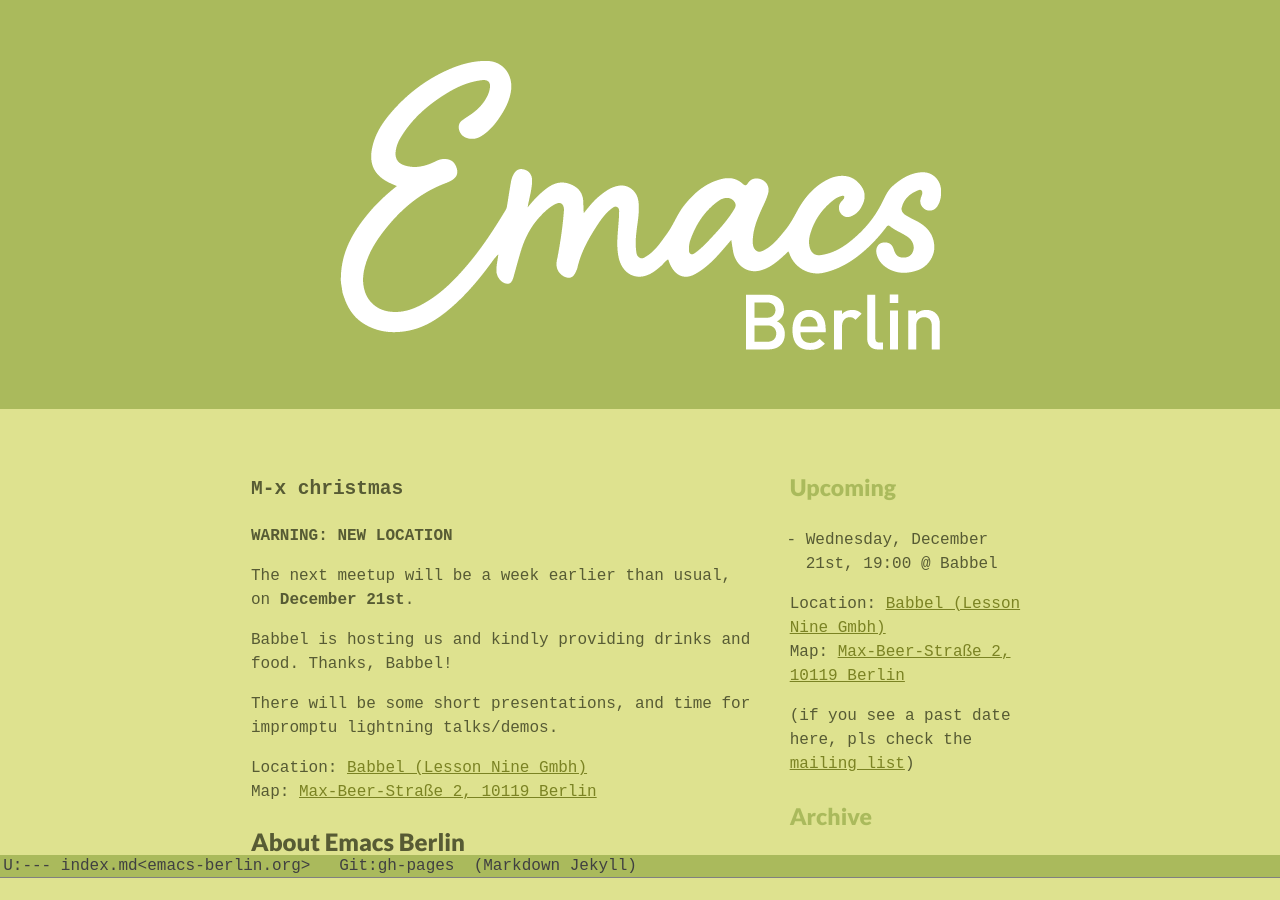
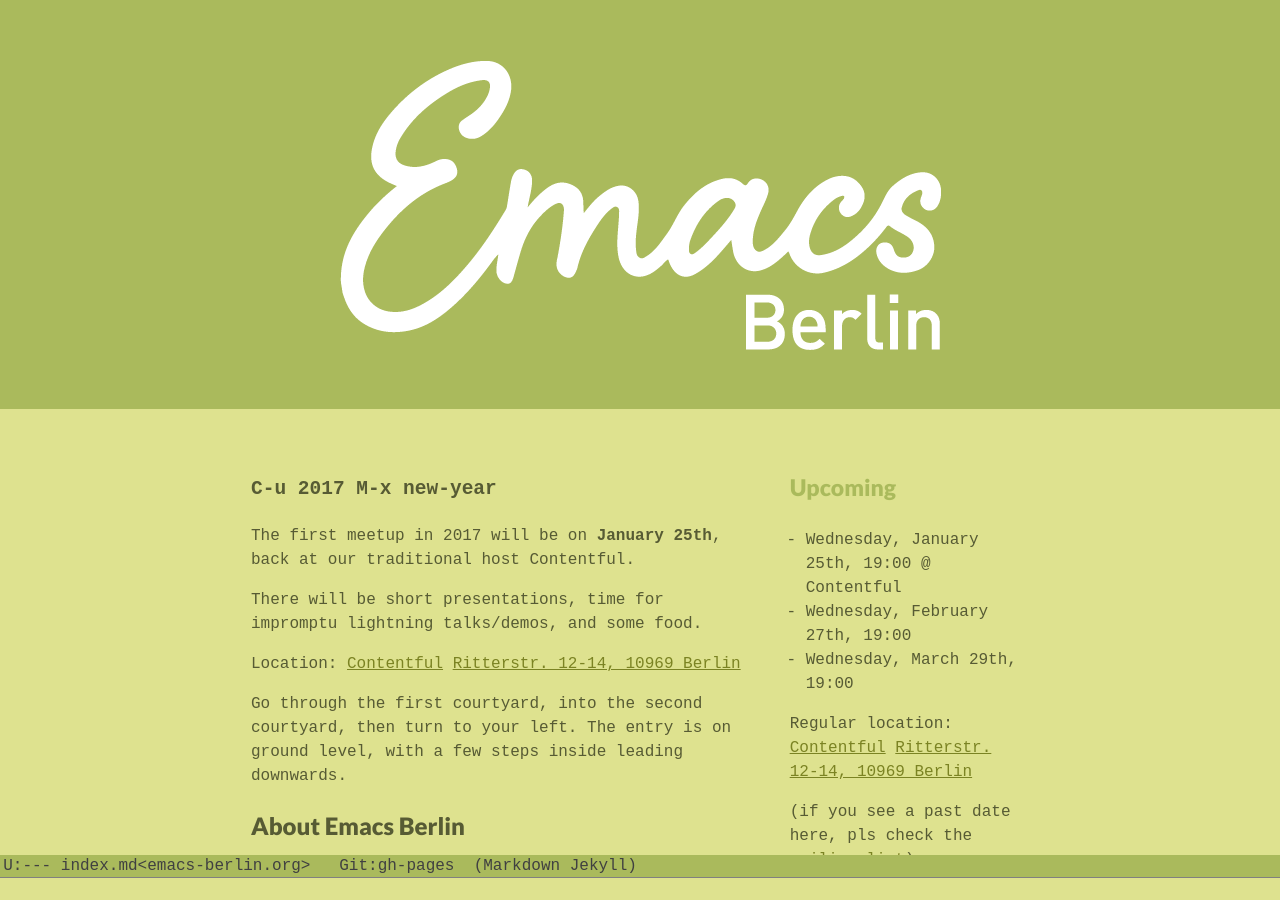
Before and after one commit to emacs-berlin/emacs-berlin.org, a Jekyll site: the page built from index.md, in a window 1280 px wide and 900 px high. Built offline with Jekyll 4.4.1, drawn with Linux system fonts in a browser that asks for light colours.

Commit message:
January 2017 upcoming

```diff
--- a/index.md
+++ b/index.md
@@ -13,25 +13,23 @@ layout: default
 
 <section id="below-fold"><div class="row"><div class="medium-8 columns">
 
-## `M-x christmas`
+## `C-u 2017 M-x new-year`
 
-**WARNING: NEW LOCATION**
+The first meetup in 2017 will be on **January 25th**, back at our
+traditional host Contentful.
 
-The next meetup will be a week earlier than usual, on **December 21st**.
+There will be short presentations, time for impromptu lightning
+talks/demos, and some food.
 
-Babbel is hosting us and kindly providing drinks and food. Thanks, Babbel!
+Location: [Contentful](http://contentful.com)
+[Ritterstr. 12-14, 10969 Berlin](http://www.openstreetmap.org/?mlat=52.501438558101654&mlon=13.410902917385101#map=19/52.50144/13.41090&layers=N)
 
-There will be some short presentations, and time for impromptu lightning talks/demos.
+Go through the first courtyard, into the second courtyard, then turn
+to your left. The entry is on ground level, with a few steps inside
+leading downwards.
 
-<!-- Location: [Contentful](http://contentful.com) -->
-<!-- [Ritterstr. 12-14, 10969 Berlin](http://www.openstreetmap.org/?mlat=52.501438558101654&mlon=13.410902917385101#map=19/52.50144/13.41090&layers=N) -->
-
-<!-- Go through the first courtyard, into the second courtyard, then turn -->
-<!-- to your left. The entry is on ground level, with a few steps inside -->
-<!-- leading downwards. -->
-
-Location: [Babbel (Lesson Nine Gmbh)](https://www.babbel.com/)<br>
-Map: [Max-Beer-Straße 2, 10119 Berlin](https://goo.gl/maps/bXK48PS1qmG2)
+<!-- Location: [Babbel (Lesson Nine Gmbh)](https://www.babbel.com/)<br> -->
+<!-- Map: [Max-Beer-Straße 2, 10119 Berlin](https://goo.gl/maps/bXK48PS1qmG2) -->
 
 
 ## About Emacs Berlin
@@ -55,10 +53,12 @@ Or on Twitter:
 <div class="medium-4 columns">
 ### Upcoming
 
-* Wednesday, December 21st, 19:00 @ Babbel
+* Wednesday, January 25th, 19:00 @ Contentful
+* Wednesday, February 27th, 19:00
+* Wednesday, March 29th, 19:00
 
-Location: [Babbel (Lesson Nine Gmbh)](https://www.babbel.com/)<br>
-Map: [Max-Beer-Straße 2, 10119 Berlin](https://goo.gl/maps/bXK48PS1qmG2)
+<!-- Location: [Babbel (Lesson Nine Gmbh)](https://www.babbel.com/)<br> -->
+<!-- Map: [Max-Beer-Straße 2, 10119 Berlin](https://goo.gl/maps/bXK48PS1qmG2) -->
 
 <!--
 The "Ganz Oben Office" (behind/above Betahouse, the old Travis office).
@@ -67,8 +67,8 @@ Here [instructions on how to get to the Ganz Oben Office](https://gist.github.co
 Close to U8 Moritzplatz / U1 Prinzenstraße
 -->
 
-<!-- Regular location: [Contentful](http://contentful.com) -->
-<!-- [Ritterstr. 12-14, 10969 Berlin](http://www.openstreetmap.org/?mlat=52.501438558101654&mlon=13.410902917385101#map=19/52.50144/13.41090&layers=N) -->
+Regular location: [Contentful](http://contentful.com)
+[Ritterstr. 12-14, 10969 Berlin](http://www.openstreetmap.org/?mlat=52.501438558101654&mlon=13.410902917385101#map=19/52.50144/13.41090&layers=N)
 
 <!-- There's a glass elevator in the front court yard, take it up to the fifth floor. -->
 
```
